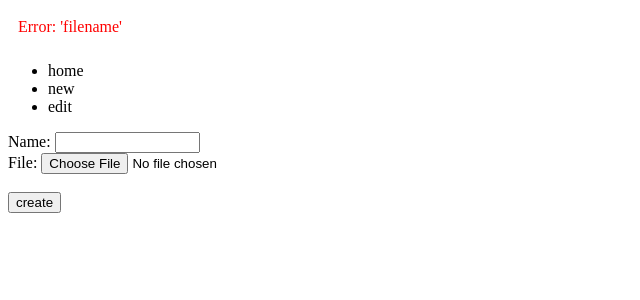
After one commit to SotolitoLabs/dockie, a Django app: page /dockie/create in a window 1280 px wide. The commit adds this page. Shown: the top 300 px of the page, without its empty margins (0-640 px from the left). Run offline with Django 3.2, Linux system fonts and the light colour scheme; the visitor is signed in with stand-in values (Sample User, id 1); parts of the project's set-up code (start-up, migrations or seed data) failed here and were passed over.

Commit message:
Upload dockerfile
- Upload dockerfile from user poin
- Added base template and error style

```diff
--- /dev/null
+++ b/dockie_index/dockerfiles/templates/dockerfiles/base.html
@@ -0,0 +1,24 @@
+<!DOCTYPE html>
+
+<html>
+    <head>
+        <title>DockerFiles :: {% block title %}Main{% endblock %}</title>
+        <link rel="stylesheet" type="text/css" href="{{ MEDIA_URL }}css/style.css" />
+    </head>
+    <body>
+        {% if error %}
+        <div class="error">
+          {{ error }}
+        </div>
+        {% endif %}
+        <div id="menu">
+            <ul>
+                <li class="menuitem">home</li>
+                <li class="menuitem">new</li>
+                <li class="menuitem">edit</li>
+            </ul>
+        </div>
+        {% block body_block %}{% endblock %}
+
+    </body>
+</html>
--- a/dockie_index/dockerfiles/templates/dockerfiles/index.html
+++ b/dockie_index/dockerfiles/templates/dockerfiles/index.html
@@ -1,3 +1,7 @@
+{% extends 'dockerfiles/base.html' %}
+
+{% block title %}List{% endblock %}
+{% block body_block %}
 {% if dockerfiles %}
     <ul>
     {% for file in dockerfiles %}
@@ -7,3 +11,4 @@
 {% else %}
     <p>No Dockerfiles are available.</p>
 {% endif %}
+{% endblock %}
--- /dev/null
+++ b/dockie_index/dockerfiles/templates/dockerfiles/new.html
@@ -0,0 +1,17 @@
+{% extends 'dockerfiles/base.html' %}
+
+{% block title %}New{% endblock %}
+
+{% block body_block %}
+
+
+    <div class="new">
+        <form method="post" action="{% url 'create'  %}" enctype="multipart/form-data">
+            {% csrf_token %}
+            <label>Name:</label> <input type="text" name="name" size="15"><br />
+            <label>File:</label> <input type="file" name="filename"><br />
+            <br />
+            <input type="submit" value="create">
+        </form>
+    </div>
+{% endblock %}
--- a/dockie_index/dockerfiles/urls.py
+++ b/dockie_index/dockerfiles/urls.py
@@ -7,6 +7,8 @@ urlpatterns = patterns('',
     # url(r'^blog/', include('blog.urls')),
 
     url(r'^$', views.index),
-    url(r'^(\d+)/$', views.showDockerFile),
+    url(r'^(\d+)/$', views.showDockerFile, name="show"),
     url(r'^(\d+)$', views.showDockerFile),
+    url(r'^new$', views.newDockerFile),
+    url(r'^create$', views.createDockerFile, name='create'),
 )
--- a/dockie_index/dockerfiles/views.py
+++ b/dockie_index/dockerfiles/views.py
@@ -1,11 +1,14 @@
-from django.http import HttpResponse
+from django.http import HttpResponse, HttpResponseRedirect
 from django.core import serializers
 from django.utils import simplejson
+from django.utils import timezone
 from django.shortcuts import render
 from django.template import RequestContext, loader
-
+from django.core.urlresolvers import reverse
+from django.contrib.auth.decorators import login_required
 
 from dockerfiles.models import Dockerfile
+from dockerfiles.utils import save_file
 
 def index(request):
     dockerfiles = Dockerfile.objects.all().order_by('updated')[:5]
@@ -28,3 +31,32 @@ def showDockerFile(request, id):
         return HttpResponse('{ "dockerfile": %s , { "resources": %s } }' %
             ( json_dockerfile, json_dockerfile_resources ),
             content_type='application/json')
+
+@login_required()
+def newDockerFile(request):
+    template = loader.get_template('dockerfiles/new.html')
+    context =  RequestContext(request, {
+        'content': "",
+    })
+    return HttpResponse(template.render(context))
+
+# TODO create json response for asynchronous calls or command line
+# client
+@login_required()
+def createDockerFile(request):
+    try:
+        uploaded_file = request.FILES['filename']
+        save_file(uploaded_file)
+        docker_file = Dockerfile(name = request.POST['name'],
+            created = timezone.now(), updated = timezone.now(),
+            filename = uploaded_file.name, user_id = request.user.id)
+        docker_file.save()
+    except Exception as e:
+        template = loader.get_template('dockerfiles/new.html')
+        context =  RequestContext(request, {
+            'error': "Error: %s " % (str(e)),
+        })
+        return HttpResponse(template.render(context))
+
+    uri = reverse('show', args=[docker_file.id])
+    return HttpResponseRedirect(uri)
--- /dev/null
+++ b/dockie_index/resources/css/style.css
@@ -0,0 +1,4 @@
+.error {
+    padding: 10px;
+    color: #FF0000;
+}
```
Also changed, not shown: dockie_index/dockerfiles/templates/dockerfiles/show.html (+10 -1 lines), dockie_index/dockerfiles/utils.py (added, +8 -0 lines).
